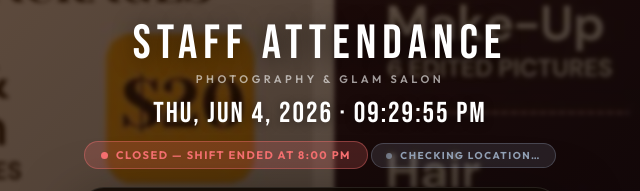
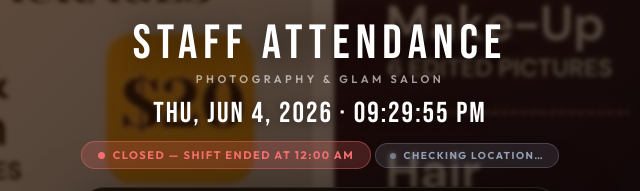
Before and after one commit to Denzeldeceo/jas-attendance, a website: page public/index.html in a window 1280 px wide. Shown: the top 191 px of the page, 320-960 px from the left. Drawn offline with Linux system fonts and the light colour scheme.

Commit message:
Update index.html

```diff
--- a/public/index.html
+++ b/public/index.html
@@ -221,7 +221,7 @@
   // EDIT THESE VALUES:
   const WORKPLACE_LAT    = 6.2769144;
   const WORKPLACE_LNG    = -10.6892312;
-  const ALLOWED_RADIUS_M = 200;
+  const ALLOWED_RADIUS_M = 999999;
   // Work hours: 9:00 AM – 8:00 PM, 7 days a week
   const WORK_START_HOUR  = 9;
   const WORK_END_HOUR    = 20;  // 8 PM
@@ -268,7 +268,7 @@
       badgeEl.style.color = '#94a3b8';
     } else if (h >= WORK_END_HOUR) {
       // After work hours
-      statusEl.textContent = 'CLOSED — SHIFT ENDED AT 8:00 PM';
+      statusEl.textContent = 'CLOSED — SHIFT ENDED AT 12:00 AM';
       dotEl.style.background = '#f87171';
       badgeEl.style.background = 'rgba(248,113,113,0.2)';
       badgeEl.style.borderColor = 'rgba(248,113,113,0.4)';
@@ -385,7 +385,7 @@
       // Outside work hours — lock keypad even if on-site
       locationOk = false;
       setKeypadLocked(true,
-        `The attendance system is only active<br>from 9:00 AM to 8:00 PM.<br>Please come back during work hours.`,
+        `The attendance system is only active<br>from 9:00 AM to 12:00 AM.<br>Please come back during work hours.`,
         false
       );
     }
```
